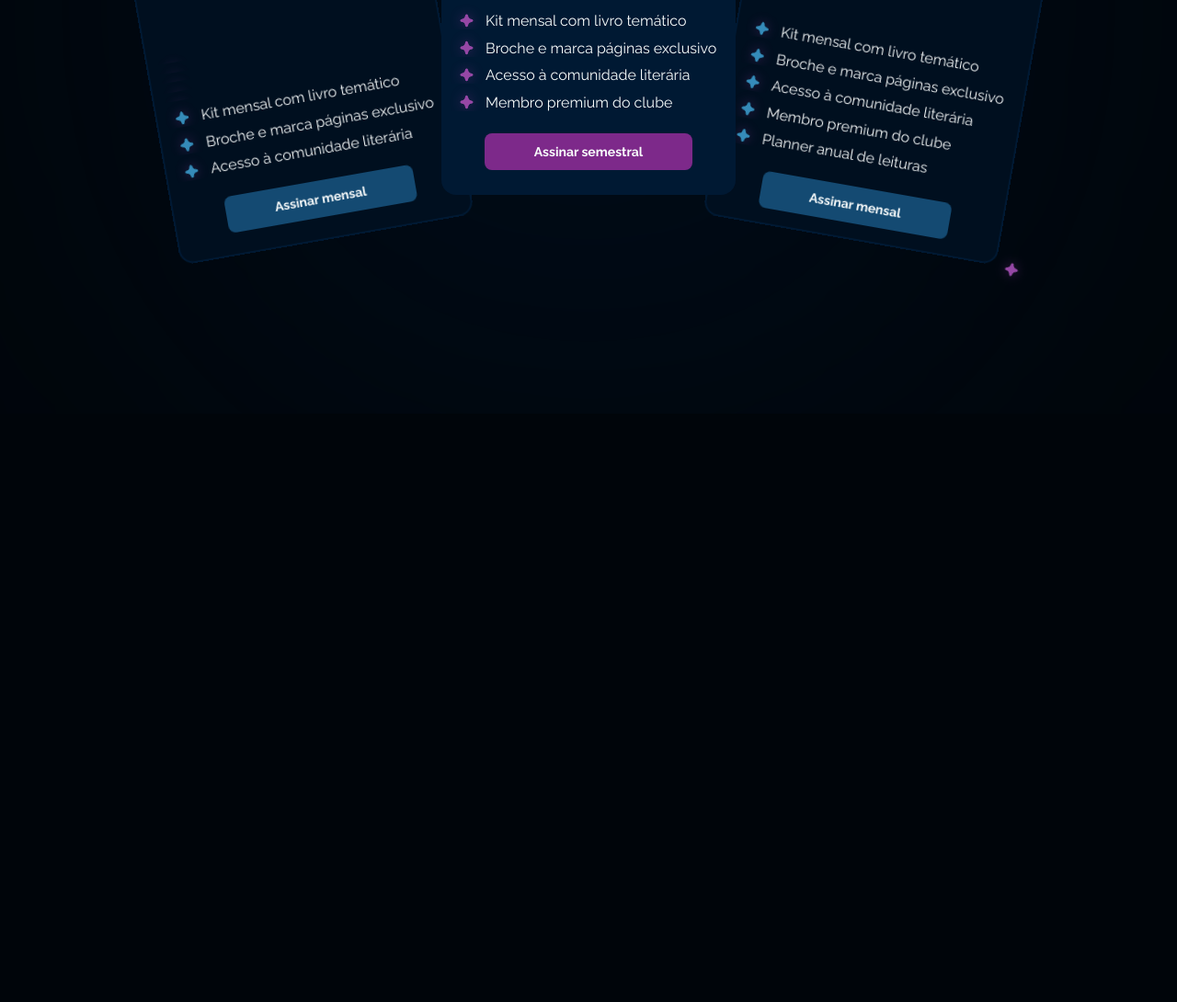
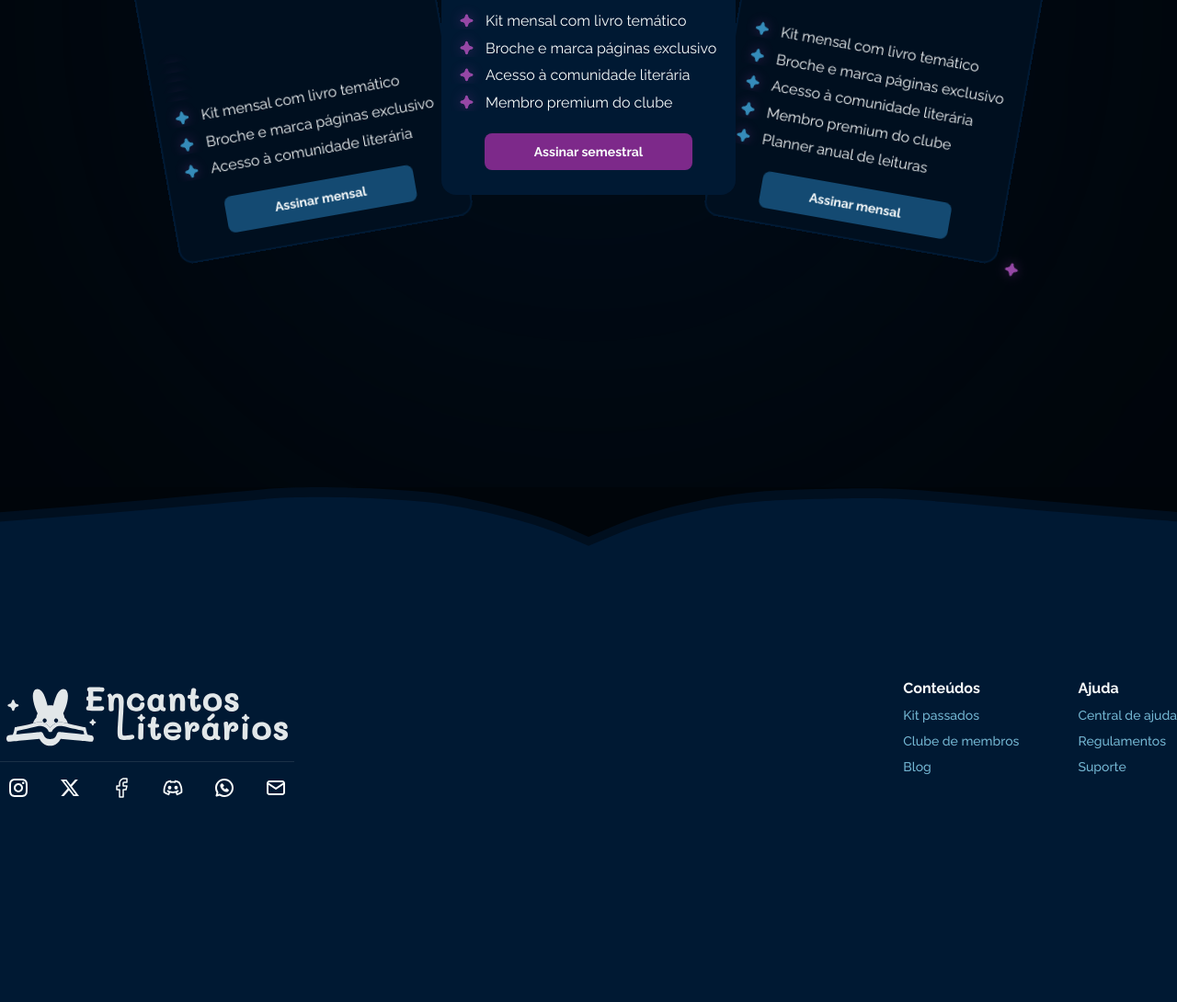
Before and after one commit to vini090608/LP_ClubeDeLeitura, a plain HTML site: page index.html in a window 1280 px wide. Shown: the part 3516-4606 px from the top of the page at 92% size. Before the commit the page ends 3966 px from the top, so only its background shows below. Drawn offline with Linux system fonts and the light colour scheme.

Commit message:
Section footer

```diff
--- a/index.html
+++ b/index.html
@@ -134,5 +134,40 @@
             </div>
         </div>
     </section>
+
+    <footer>
+        <div class="footer">
+            <div id="logo">
+                <img src="assets/logo-horizontal.svg" alt="">
+                <div class="divider"></div>
+                <nav>
+                    <a href="#"><img src="assets/icons/instagram.svg" alt=""></a>
+                    <a href="#"><img src="assets/icons/twitter.svg" alt=""></a>
+                    <a href="#"><img src="assets/icons/facebook.svg" alt=""></a>
+                    <a href="#"><img src="assets/icons/discord.svg" alt=""></a>
+                    <a href="#"><img src="assets/icons/whatsapp.svg" alt=""></a>
+                    <a href="#"><img src="assets/icons/mail.svg" alt=""></a>
+                </nav>
+            </div>
+            <div id="links">
+                <div id="content">
+                    <h3>Conteúdos</h3>
+                    <nav>
+                        <a href="#">Kit passados</a>
+                        <a href="#">Clube de membros</a>
+                        <a href="#">Blog</a>
+                    </nav>
+                </div>
+                <div id="help">
+                    <h3>Ajuda</h3>
+                    <nav>
+                        <a href="#">Central de ajuda</a>
+                        <a href="#">Regulamentos</a>
+                        <a href="#">Suporte</a>
+                    </nav>
+                </div>
+            </div>
+        </div>
+    </footer>
 </body>
 </html>
--- a/styles/bundles.css
+++ b/styles/bundles.css
@@ -1,5 +1,5 @@
 section#bundles{
-    height: 140vh;
+    height: 150vh;
     overflow: hidden;
     #blur{
         background: url(../assets/images/blur-azul.svg) no-repeat center;
@@ -19,7 +19,6 @@ section#bundles{
         #container{
             display: flex;
             gap: 1rem;
-
 
             .card-premium{
                 position: relative;
@@ -101,6 +100,12 @@ section#bundles{
                     font: var(--button);
                     background-color: var(--pink-dark);
                     border-radius: .5rem;
+
+                    &:hover{
+                        background-color: var(--pink-light);
+                        transition: 1s ease-in-out;
+
+                    }
                 }
 
             }
@@ -176,6 +181,11 @@ section#bundles{
                     font: var(--button);
                     background-color: var(--blue-dark);
                     border-radius: .5rem;
+
+                    &:hover{
+                        background-color: var(--blue-light);
+                        transition: 1s ease-in-out;
+                    }
                 }
 
             }
--- /dev/null
+++ b/styles/footer.css
@@ -0,0 +1,78 @@
+footer{
+    /* background: center url(../assets/images/blur-azul.svg) no-repeat ; */
+    background: url(../assets/images/book-trace-background.svg) no-repeat center;
+    background-size: cover;
+    height: 70vh;
+    overflow: hidden;
+    justify-content: center;
+    align-content: center;
+
+    .footer{
+        width: 80em;
+        display: flex;
+        justify-self: center;
+        justify-content: space-between;
+
+    #logo{
+        display: flex;
+        flex-direction: column;
+        gap: 0.5rem;
+
+        div{
+            width: 100%;
+            height: 1px;
+            background: var(--text-body);
+            opacity: 0.1;
+        }
+        nav{
+            display: flex;
+            gap: 1rem;
+
+            a{
+                padding: .5rem;
+
+                & :hover{
+                    background-color: var(--blue-dark);
+                    border-radius: 1rem;
+                }
+            }
+        }
+    }
+
+    #links{
+        display: inline-flex;
+        gap: 4rem;
+
+        h3{
+            font: var(--title-xs);
+            color: var(--text-body);
+            margin-bottom: .75rem;
+        }
+        nav{
+            display: flex;
+            flex-direction: column;
+            gap: .75rem;
+            a{
+                text-decoration: none;
+                font: var(--link);
+                color: var(--blue-light);
+
+                &:hover{
+                    color: var(--text-body);
+                }
+            }
+        }
+
+        #content{
+            display: flex;
+            flex-direction: column;
+
+        }
+
+        #help{
+            display: flex;
+            flex-direction: column;
+            }
+        }
+    }
+}
--- a/styles/index.css
+++ b/styles/index.css
@@ -2,3 +2,4 @@
 @import url(hero.css);
 @import url(kitmensal.css);
 @import url(bundles.css);
+@import url(footer.css);
```
